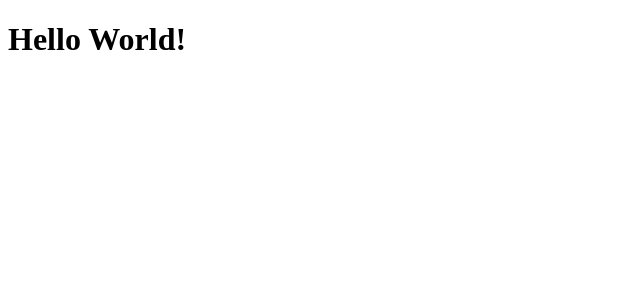
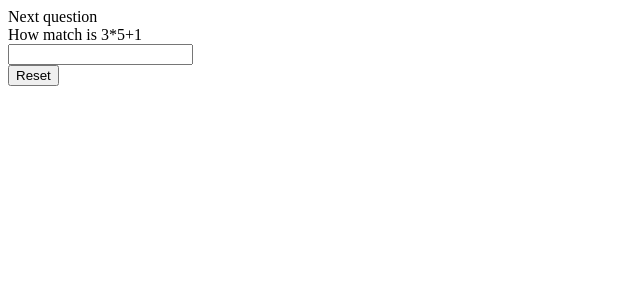
Before and after one commit to alexsanders-git/vue-udemy-course, a Vue app: page / in a window 1280 px wide. Shown: the top 300 px of the page, without its empty margins (0-640 px from the left). Built offline with nearby package versions, Linux system fonts and the light colour scheme; the HTML template or start-up script is replaced by a standard one.

Commit message:
Created first project

```diff
--- a/src/App.vue
+++ b/src/App.vue
@@ -1,10 +1,9 @@
 <script setup lang="ts">
+import ProjectOne from '@/components/ProjectOne.vue';
 </script>
 
 <template>
-<h1>Hello World!</h1>
+  <ProjectOne />
 </template>
 
-<style scoped>
-
-</style>
+<style scoped></style>
--- /dev/null
+++ b/src/components/ProjectOne.vue
@@ -0,0 +1,51 @@
+<script setup lang="ts">
+import { computed, ref } from 'vue';
+
+const questions: string[] = ['How match is 2+2', 'How match is 3*5+1', 'What is the rest from 3/1'];
+
+const answers: string[] = ['4', '16', '1'];
+
+const score = ref<number>(0);
+const current = ref<number>(0);
+const answer = ref<string>('');
+
+const question = computed<string>(() => questions[current.value]);
+const rightAnswer = computed<string>(() => answers[current.value]);
+const isDone = computed<boolean>(() => questions.length === current.value);
+
+const check = (): void => {
+  if (answer.value === rightAnswer.value) {
+    score.value++;
+  }
+
+  answer.value = '';
+  current.value++;
+
+  if (isDone.value) {
+    clearInterval(interval);
+  }
+};
+
+const reset = (): void => {
+  current.value = 0;
+};
+
+const interval: number = setInterval(check, 5000);
+</script>
+
+<template>
+  <div class="wrapper">
+    <div>
+      {{ isDone ? `Your score: ${score}` : 'Next question' }}
+    </div>
+    <div v-if="question">
+      {{ question }}
+    </div>
+    <div>
+      <input v-model="answer" />
+    </div>
+    <div>
+      <button @click="reset">Reset</button>
+    </div>
+  </div>
+</template>
```
Also changed, not shown: .prettierrc.json, src/assets/logo.svg (deleted).
